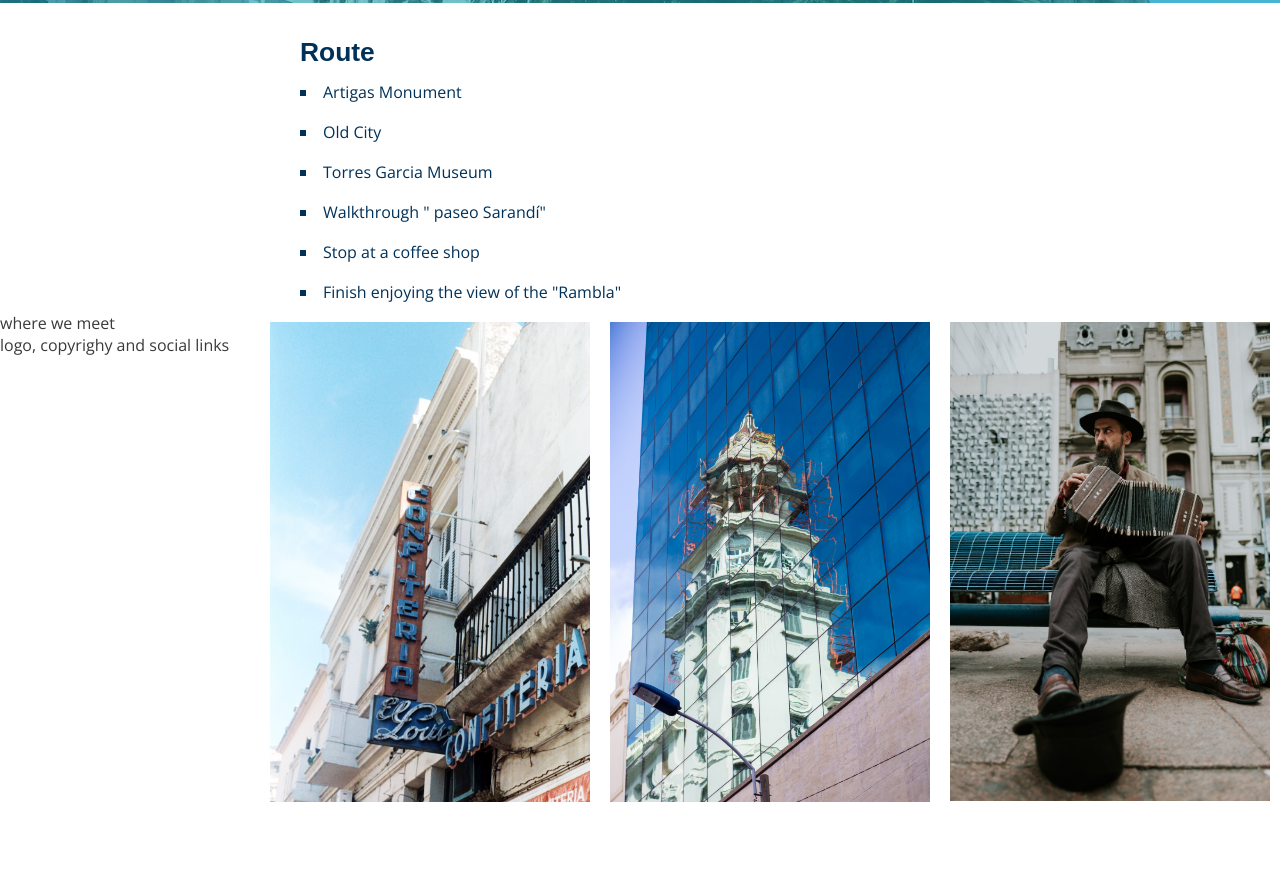
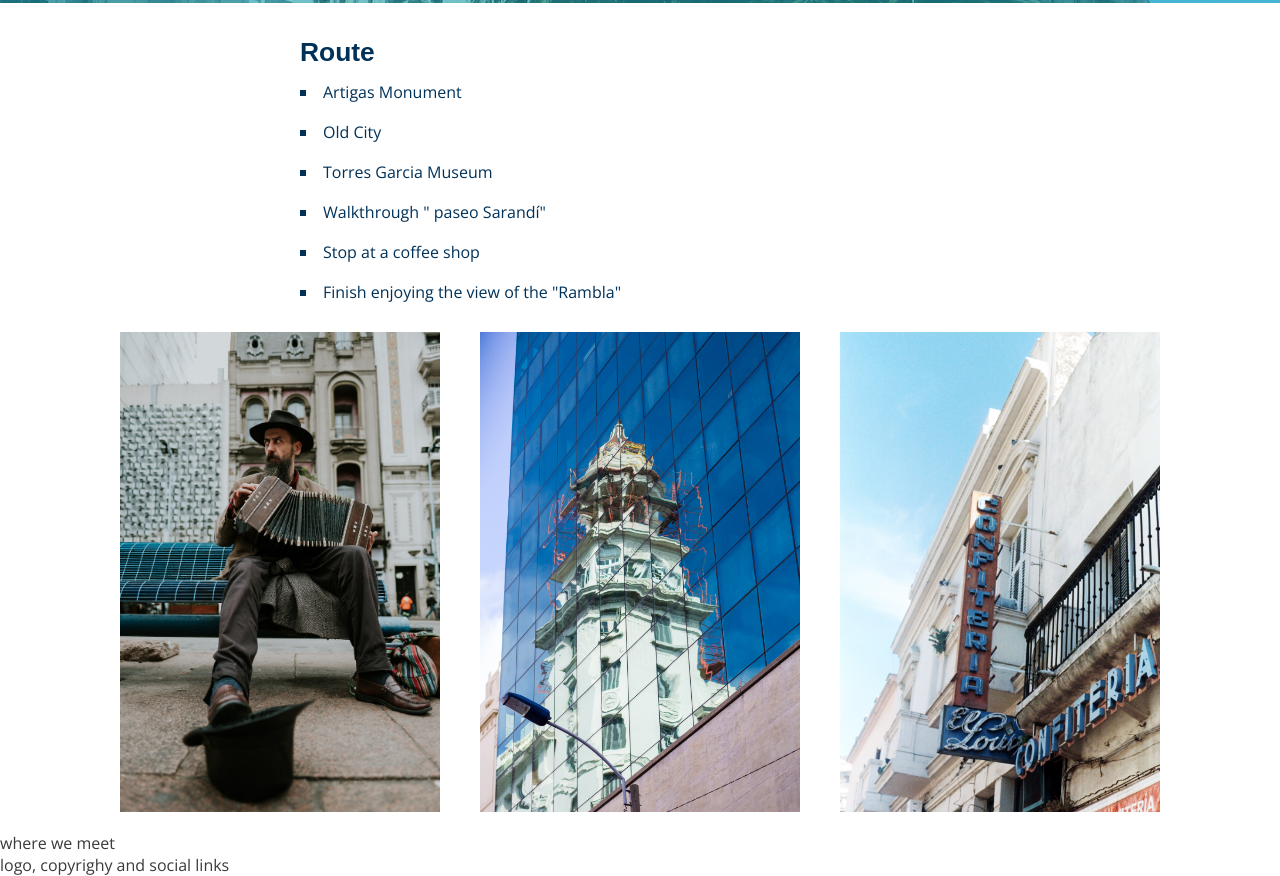
Before and after one commit to AlexIglesia/mvd-walks, a plain HTML site: page index.html in a window 1280 px wide. Shown: the part 972-1848 px from the top of the page. Before the commit the page ends 1784 px from the top, so only its background shows below. Drawn offline with nearby package versions, Linux system fonts and the light colour scheme; a web font is replaced by a local one.

Commit message:
center images

```diff
--- a/assets/css/style.css
+++ b/assets/css/style.css
@@ -129,15 +129,17 @@ h1, h2 {
 div img {
     max-width: 25%;
     float: right;
-    column-count: 3;
-    padding: 10px;
+   /* column-count: 3;*/
+    padding: 20px;
 
 }
 
+/* how to center images: https://stackoverflow.com/questions/48473177/centering-3-images-in-css */
+
 #photos {
-    display: block;
-  margin-left: auto;
-  margin-right: auto;
+    display: flex;
+    flex-flow: row nowrap;
+    justify-content: center;
 
 
 }
```
Also changed, not shown: index.html (+3 -2 lines).
